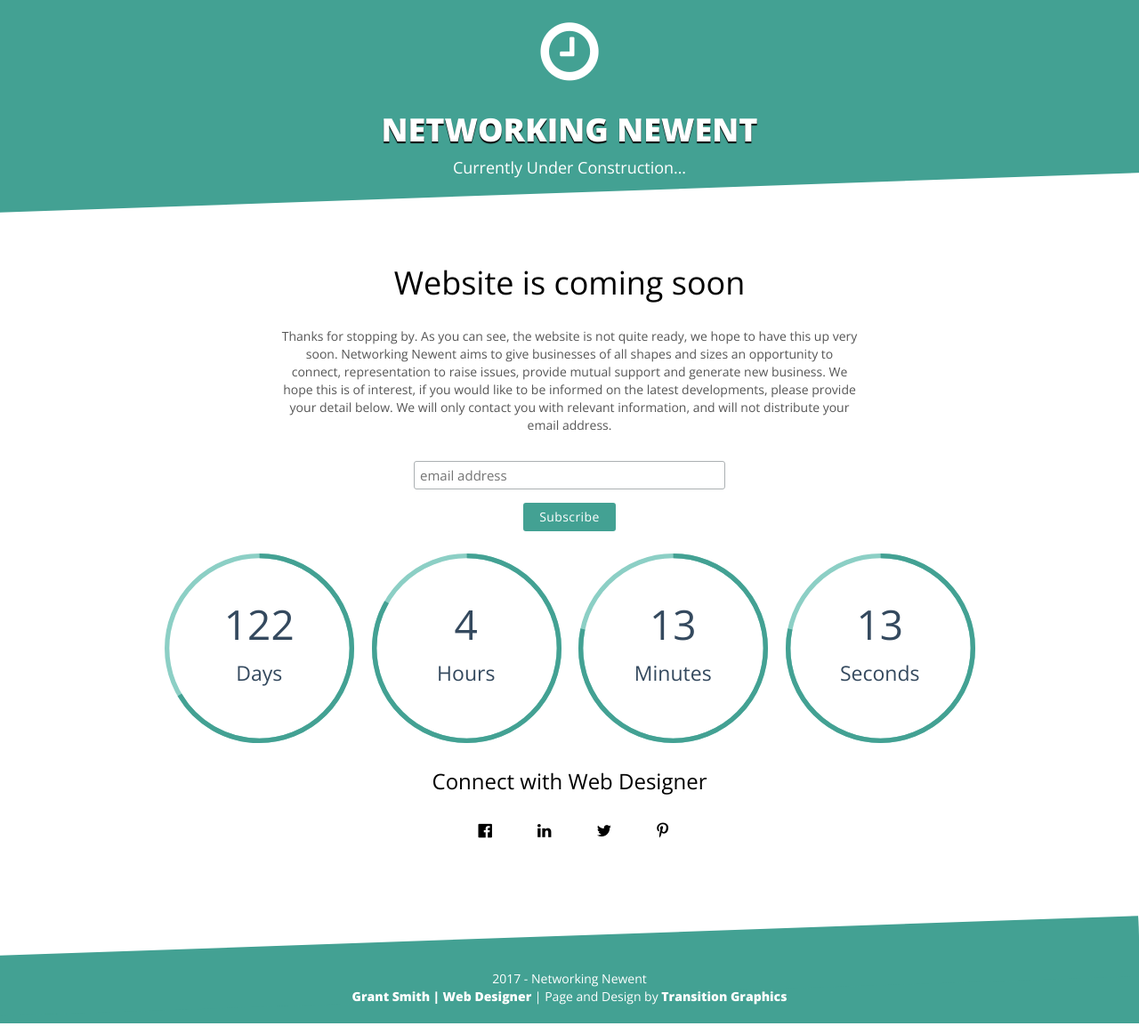
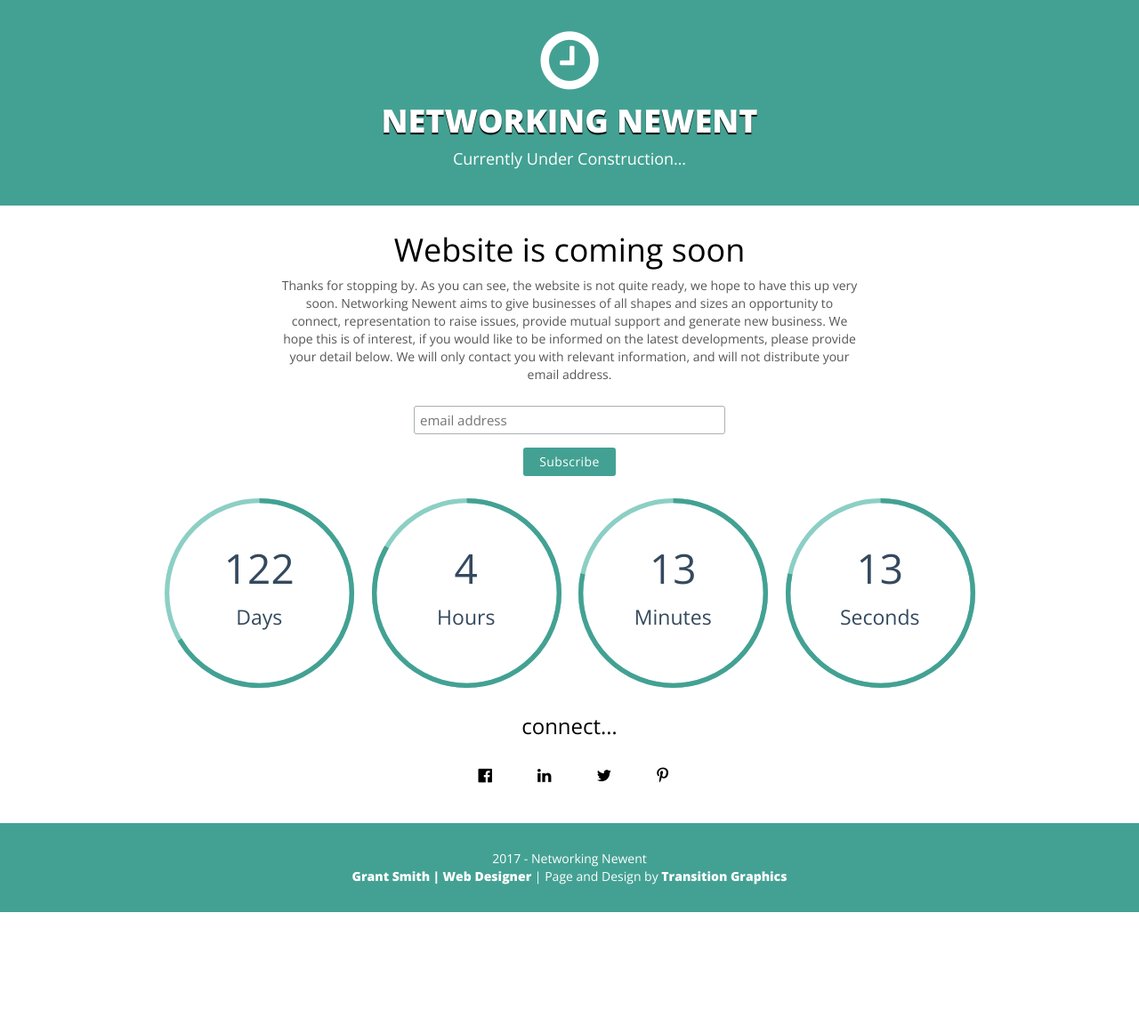
Before and after one commit to GrantSmithDoddle/networking-newent, a Jekyll site: the page built from index.md, in a window 1280 px wide. Shown: the whole page at 89% size. Built offline with Jekyll 4.4.1, drawn with Linux system fonts in a browser that asks for light colours; nearby versions of some CDN libraries; comment, search, counter and statistics services are not loaded; after the commit the page ends 1025 px from its top, so only the background shows below that.

Commit message:
Making code validate

```diff
--- a/_data/messages.yml
+++ b/_data/messages.yml
@@ -9,7 +9,7 @@ locales:
     Hours: "Hours"
     Minutes: "Minutes"
     Seconds: "Seconds"
-    Learn_More: "Connect with Web Designer"
+    Learn_More: "connect…"
   en_US:
     <<: *DEFAULT_EN     # use English translation for en_US
   en_UK:
--- a/_layouts/home.html
+++ b/_layouts/home.html
@@ -15,11 +15,6 @@
     <link rel="stylesheet" type="text/css" href="css/bootstrap.min.css" />
     <link rel="stylesheet" type="text/css" href="css/style.css" />
     <link rel="stylesheet" type="text/css" href="css/jquery.classycountdown.min.css" />
-
-    <script src="https://ajax.googleapis.com/ajax/libs/jquery/1.11.3/jquery.min.js"></script>
-    <script src="js/jquery.classycountdown.min.js"></script>
-    <script src="js/jquery.knob.js"></script>
-    <script src="js/jquery.throttle.js"></script>
 
 </head>
 
@@ -128,7 +123,10 @@
         </div>
     </section>
 
-
+    <script src="https://ajax.googleapis.com/ajax/libs/jquery/1.11.3/jquery.min.js"></script>
+    <script src="js/jquery.classycountdown.min.js"></script>
+    <script src="js/jquery.knob.js"></script>
+    <script src="js/jquery.throttle.js"></script>
 
     <script>
         $('.countdown').ClassyCountdown({
--- a/css/style.css
+++ b/css/style.css
@@ -1,15 +1,11 @@
 @import url(https://fonts.googleapis.com/css?family=Open+Sans:400,800);
-*,
-*:after,
-*::before {
-    box-sizing: border-box;
-}
+
 /* General styles and layout */
 
 body {
     background: white;
     color: black;
-    font-family: 'Open Sans', Arial, sans-serif;
+    font-family: 'Open Sans', 'Helvetica Neue', 'Helvetica', 'Roboto', 'Arial', sans-serif;
     max-width: 100%;
 }
 
@@ -26,46 +22,35 @@ body {
 
 section {
     position: relative;
-    background: #2980b9;
+    background: #fff;
     color: #000;
-    text-align: center;
-}
-/*** Individual section styles and separators ***/
-/* Common style for pseudo-elements */
-
-section::before,
-section::after {
-    position: absolute;
-    content: '';
-    pointer-events: none;
-}
-
-header section {
-    min-height: 250px;
+    text-align: center!important;
+    padding: 30px 0;
 }
 
 h1#website-is-coming-soon {
-    margin-bottom: 30px!important;
+    margin: 0 0 10px 0;
 }
 
 header i.fa {
     font-size: 76px;
-    margin: 20px 0 10px 0;
-    color: : rga(1, 1, 1) !important;
+    margin-bottom: 10px;
+    color: white;
 }
 
 header h1 {
-    font-family: 'Open Sans';
+    font-family: 'Open Sans', 'Helvetica Neue', 'Helvetica', 'Roboto', 'Arial', sans-serif;;
     font-weight: 800;
     color: white;
     text-transform: uppercase;
     font-weight: bold;
     font-size: 36px;
+    margin: 0 0 10px 0;
     text-shadow: 0px 2px 1px rgba(0, 0, 0, 1);
 }
 
 header p {
-    font-family: 'Open Sans';
+    font-family: 'Open Sans', 'Helvetica Neue', 'Helvetica', 'Roboto', 'Arial', sans-serif;;
     font-size: 18px;
     text-transform: capitalize;
     color: white;
@@ -75,43 +60,12 @@ header p {
     background-color: #43a193
 }
 
-.ss-style-doublediagonal {
-    z-index: 1;
-    padding-top: 2em;
-    background: white;
-}
-
-.ss-style-doublediagonal::before,
-.ss-style-doublediagonal::after {
-    top: 0;
-    left: -25%;
-    z-index: -1;
-    width: 150%;
-    height: 75%;
-    background: white;
-    -webkit-transform: rotate(-2deg);
-    -ms-transform: rotate(-2deg);
-    transform: rotate(-2deg);
-    -webkit-transform-origin: 0 0;
-    -ms-transform-origin: 0 0;
-    transform-origin: 0 0;
-}
-
-.ss-style-doublediagonal::before {
-    height: 50%;
-    background: white;
-    -webkit-transform: rotate(-2deg);
-    -ms-transform: rotate(-2deg);
-    transform: rotate(-2deg);
-    -webkit-transform-origin: 3% 0;
-    -ms-transform-origin: 3% 0;
-    transform-origin: 3% 0;
-}
 
 section.main-content p {
     color: #565656;
     max-width: 70%;
-    margin: 15px auto;
+    margin: 10px auto;
+    text-align: center!important;
 }
 
 section.main-content .input-group {
@@ -177,39 +131,9 @@ section.footer p a {
 }
 
 .footer {
-    z-index: 1;
-    margin-top: 10%;
-    padding-top: 5px;
     background: #43a193;
     color: white;
-    padding-bottom: 20px;
-}
-
-.footer::before,
-.footer::after {
-    top: 0;
-    left: -25%;
-    z-index: -1;
-    width: 125%;
-    height: 105%;
-    background: #43a193;
-    -webkit-transform: rotate(-2deg);
-    -ms-transform: rotate(-2deg);
-    transform: rotate(-2deg);
-    -webkit-transform-origin: 0 0;
-    -ms-transform-origin: 0 0;
-    transform-origin: 0 0;
-}
-
-.footer::before {
-    height: 50%;
-    background: #43a193;
-    -webkit-transform: rotate(-2deg);
-    -ms-transform: rotate(-2deg);
-    transform: rotate(-2deg);
-    -webkit-transform-origin: 3% 0;
-    -ms-transform-origin: 3% 0;
-    transform-origin: 3% 0;
+    padding: 30px 0;
 }
 
 .footer h3 {
```
Also changed, not shown: 2 other files.
